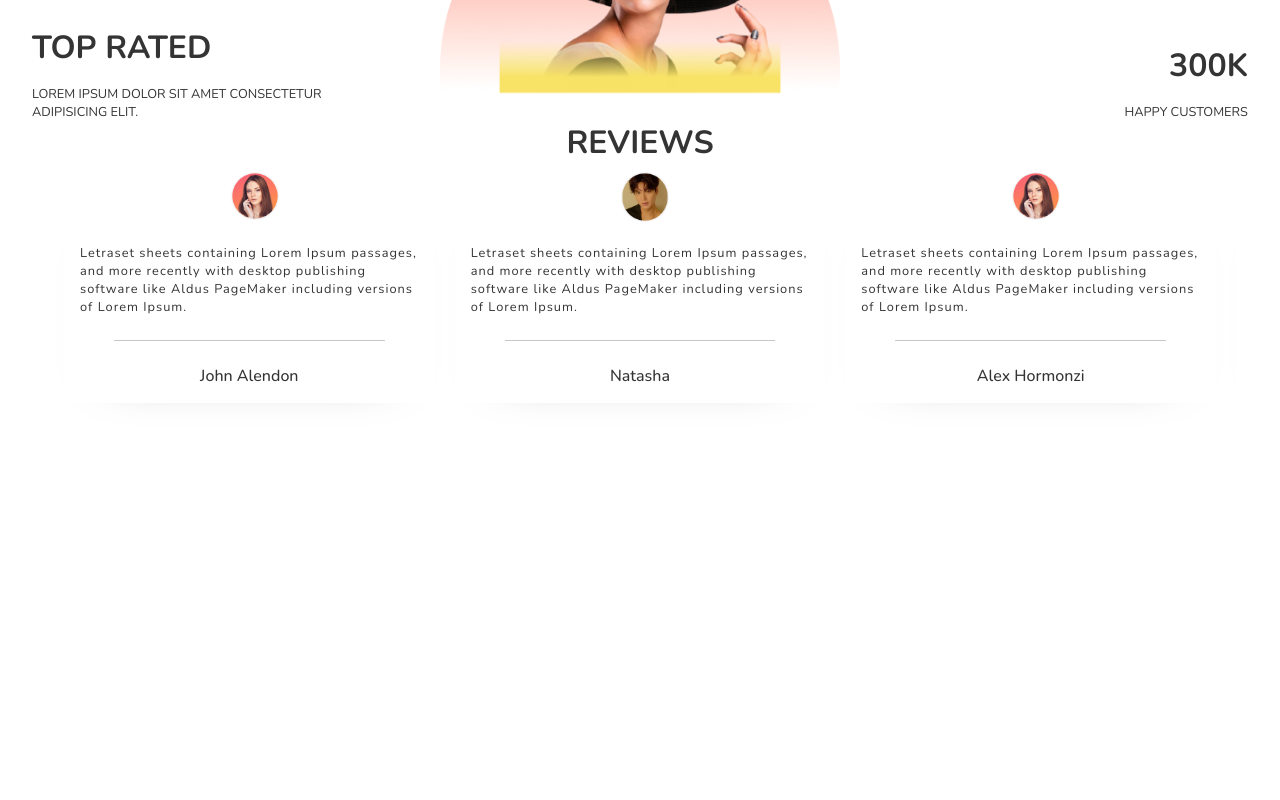
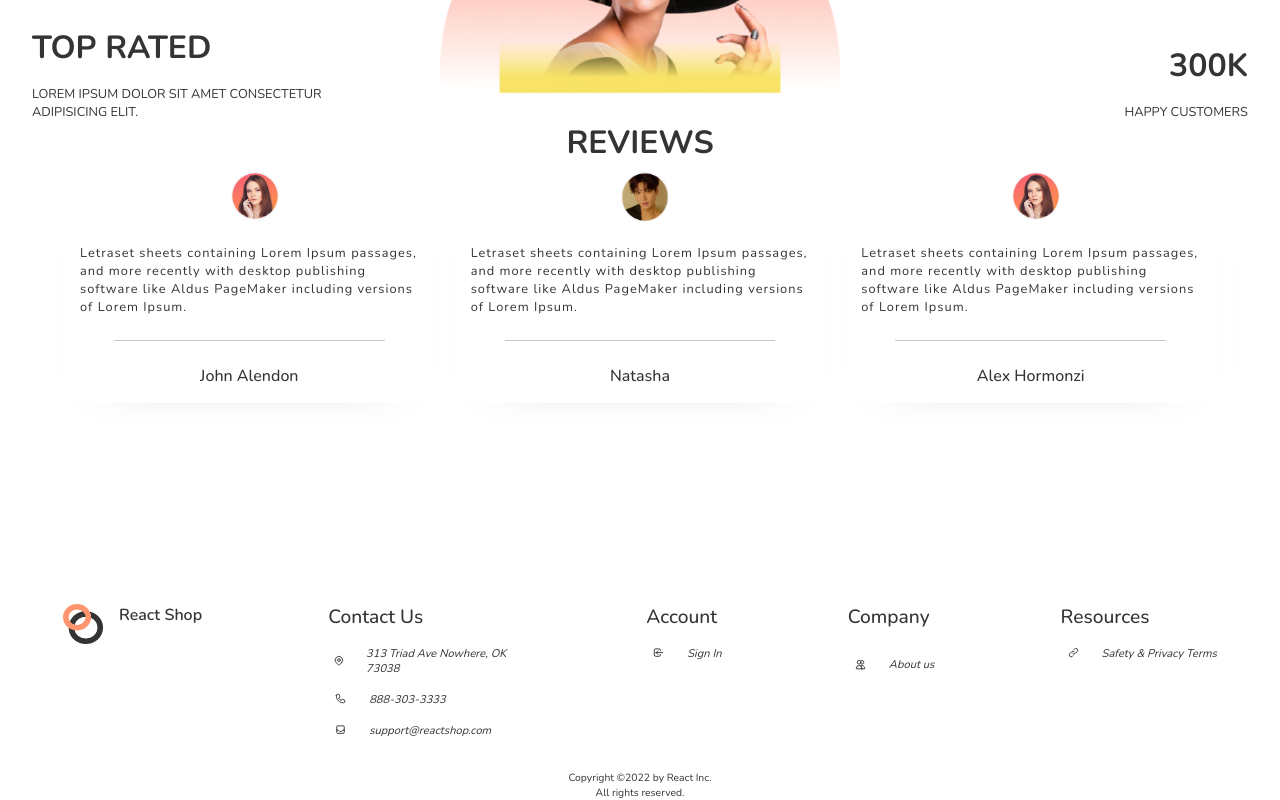
Before and after one commit to CyphrSylph/react-ecommerce, a React (Create React App) app: page / in a window 1280 px wide. Shown: the part 1795-2595 px from the top of the page. Before the commit the page ends 2294 px from the top, so only its background shows below. Built offline with nearby package versions, Linux system fonts and the light colour scheme.

Commit message:
initiated footer component and styling

```diff
--- a/src/App.js
+++ b/src/App.js
@@ -5,6 +5,7 @@ import Slider from "./components/slider/Slider";
 import Virtual from "./components/virtual/Virtual";
 import Products from "./components/products/Products";
 import Testimonials from "./components/testimonials/Testimonials";
+import Footer from "./components/footer/Footer";
 
 function App() {
   return (
@@ -15,6 +16,7 @@ function App() {
       <Virtual />
       <Products />
       <Testimonials />
+      <Footer />
     </div>
   );
 }
--- /dev/null
+++ b/src/components/footer/Footer.jsx
@@ -0,0 +1,72 @@
+import React from 'react';
+import css from './footer.module.css';
+import Logo from '../../assets/logo.png';
+import { HiOutlinePhone, HiOutlineLocationMarker, HiOutlineLogin, HiOutlineUsers, HiOutlineLink, HiOutlineInbox } from 'react-icons/hi';
+
+const Footer = () => {
+  return (
+    <div className={css.cFooterWrapper}>
+        <hr/>
+        <div className={css.cFooter}>
+            <div className={css.logo}>
+                <img src={Logo} alt="" />
+                <span>React Shop</span>
+            </div>
+            <div className={css.block}>
+                <div className={css.detail}>
+                    <span>Contact Us</span>
+                    <span className={css.pngLine}>
+                        <HiOutlineLocationMarker className={css.icon} />
+                        <span>313 Triad Ave Nowhere, OK 73038  </span>
+                    </span>
+                    <span className={css.pngLine}>
+                        {" "}
+                        <HiOutlinePhone className={css.icon} />
+                        <a href="tel:888-303-3333">888-303-3333</a>
+                    </span>
+                    <span className={css.pngLine}>
+                        {" "}
+                        <HiOutlineInbox className={css.icon} />
+                        <a href="mailto:support@reactshop.com">support@reactshop.com</a>
+                    </span>
+                </div>
+            </div>
+            <div className={css.block}>
+                <div className={css.detail}>
+                    <span>Account</span>
+                    <span className={css.pngLine}>
+                        <HiOutlineLogin className={css.icon} />
+                        Sign In
+                    </span>
+                </div>
+            </div>
+            <div className={css.block}>
+                <div className={css.detail}>
+                    <span>Company</span>
+                    <span className={css.pngLine}>
+                        <HiOutlineUsers className={css.icon} />
+                        <a href="/about">
+                            <p>About us</p>
+                        </a>
+                    </span>
+                </div>
+            </div>
+            <div className={css.block}>
+                <div className={css.detail}>
+                    <span>Resources</span>
+                    <span className={css.pngLine}>
+                        <HiOutlineLink className={css.icon} />
+                        <span>Safety & Privacy Terms</span>
+                    </span>
+                </div>
+            </div>
+        </div>
+        <div className={css.copyRight}>
+            <span>Copyright ©2022 by React Inc.</span>
+            <span>All rights reserved.</span>
+        </div>
+    </div>
+  )
+}
+
+export default Footer;
--- /dev/null
+++ b/src/components/footer/footer.module.css
@@ -0,0 +1,74 @@
+.cFooterWrapper{
+    margin-top: 5rem;
+    width: 100%;
+}
+.cFooterWrapper > hr{
+    margin-top: 1rem;
+    width: 100%;
+    height: 0.063rem;
+    background: #fff;
+    border: none;
+}
+
+.cFooter{
+    display: flex;
+    justify-content: space-around;
+    width: 100%;
+}
+
+.logo{
+    display: flex;
+    align-items: flex-start;
+    gap: 1rem;
+}
+.logo > img{
+    width: 2.5rem;
+    height: 2.5rem;
+}
+.logo > span{
+    font-size: 1rem;
+    font-weight: 600;
+}
+
+.block{
+    display: flex;
+    flex-direction: column;
+    gap: 1rem;
+    max-width: 12rem;
+}
+
+.detail{
+    display: flex;
+    flex-direction: column;
+    gap: 1rem;
+    width: inherit;
+    font-size: 0.7rem;
+    font-style: italic;
+}
+.detail > span:nth-of-type(1){
+    font-size: 1.2rem;
+    font-weight: 500;
+    font-style: normal;
+}
+
+.pngLine{
+    display: flex;
+    align-items: center;
+    gap: 1rem;
+}
+.pngLine:hover{
+    cursor:pointer;
+}
+
+.icon{
+    width: 1.563rem;
+}
+
+.copyRight{
+    display: flex;
+    flex-direction: column;
+    margin-top: 2rem;
+    width: 100%;
+    text-align: center;
+    font-size: 0.65rem;
+}
```
